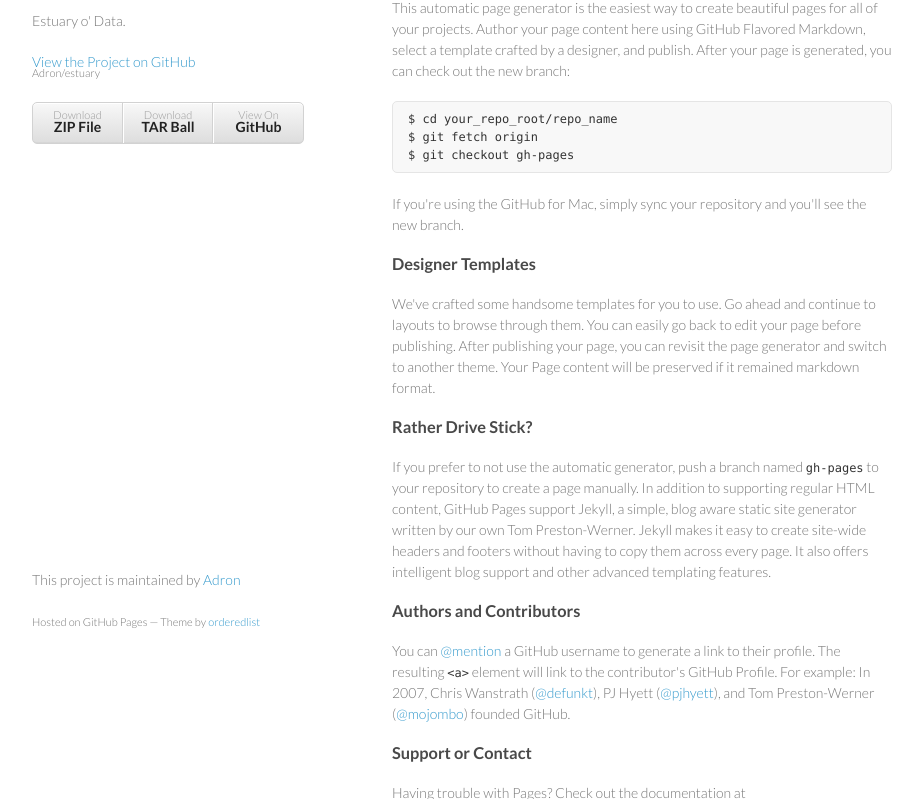
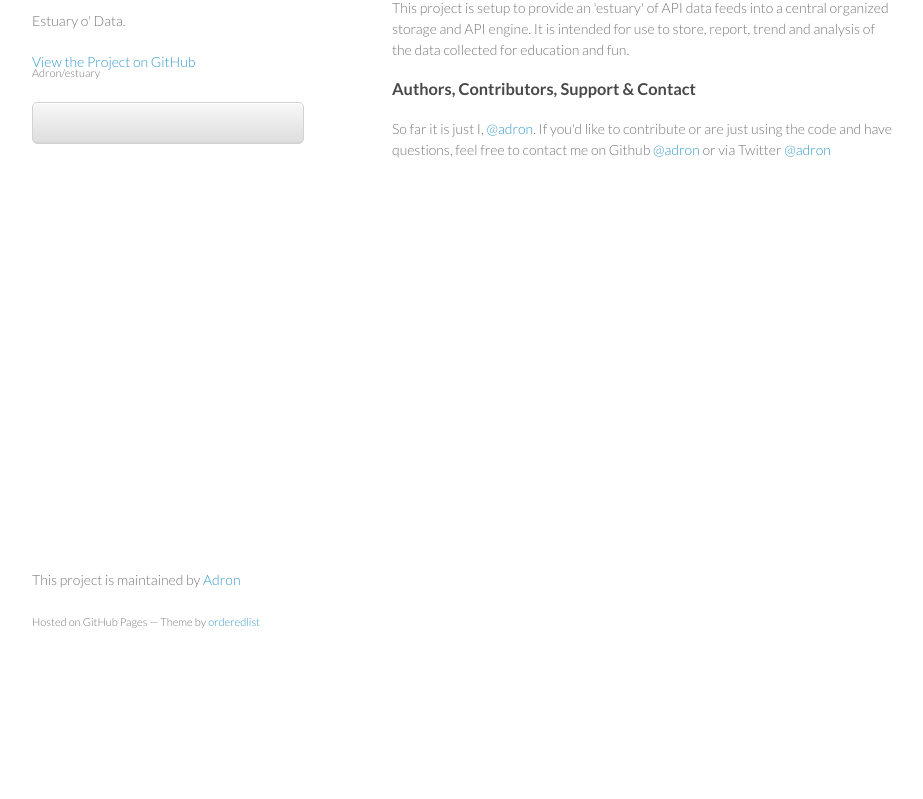
Before and after one commit to basho/estuary, a plain HTML site: page index.html in a window 1280 px wide. Shown: the part 99-898 px from the top of the page, without its empty margins (178-1101 px from the left). After the commit the page ends 800 px from the top, so only its background shows below. Drawn offline with Linux system fonts and the light colour scheme.

Commit message:
Added content specific to the project and also removed the current zip, tar ball and github links for now.

```diff
--- a/index.html
+++ b/index.html
@@ -22,48 +22,31 @@
 
 
         <ul>
-          <li><a href="https://github.com/Adron/estuary/zipball/master">Download <strong>ZIP File</strong></a></li>
+        <!--   <li><a href="https://github.com/Adron/estuary/zipball/master">Download <strong>ZIP File</strong></a></li>
           <li><a href="https://github.com/Adron/estuary/tarball/master">Download <strong>TAR Ball</strong></a></li>
-          <li><a href="https://github.com/Adron/estuary">View On <strong>GitHub</strong></a></li>
+          <li><a href="https://github.com/Adron/estuary">View On <strong>GitHub</strong></a></li> -->
         </ul>
       </header>
       <section>
         <h3>
-<a name="welcome-to-github-pages" class="anchor" href="#welcome-to-github-pages"><span class="octicon octicon-link"></span></a>Welcome to GitHub Pages.</h3>
+<a name="welcome-to-github-pages" class="anchor" href="#welcome"><span class="octicon octicon-link"></span></a>Welcome to the Estuary Project.</h3>
 
-<p>This automatic page generator is the easiest way to create beautiful pages for all of your projects. Author your page content here using GitHub Flavored Markdown, select a template crafted by a designer, and publish. After your page is generated, you can check out the new branch:</p>
-
-<pre><code>$ cd your_repo_root/repo_name
-$ git fetch origin
-$ git checkout gh-pages
-</code></pre>
-
-<p>If you're using the GitHub for Mac, simply sync your repository and you'll see the new branch.</p>
+<p>This project is setup to provide an 'estuary' of API data feeds into a central organized storage and API engine. It is intended for use to store, report, trend and analysis of the data collected for education and fun.</p>
 
 <h3>
-<a name="designer-templates" class="anchor" href="#designer-templates"><span class="octicon octicon-link"></span></a>Designer Templates</h3>
+<a name="authors-and-contributors" class="anchor" href="#authors-and-contributors"><span class="octicon octicon-link"></span></a>Authors, Contributors, Support & Contact</h3>
 
-<p>We've crafted some handsome templates for you to use. Go ahead and continue to layouts to browse through them. You can easily go back to edit your page before publishing. After publishing your page, you can revisit the page generator and switch to another theme. Your Page content will be preserved if it remained markdown format.</p>
+So far it is just I, <a href="https://github.com/Adron" class="user-mention">@adron</a>. If you'd like to contribute or are just using the code and have questions, feel free to contact me on Github <a href="https://github.com/Adron" class="user-mention">@adron</a> or via Twitter <a href="https://twitter.com/Adron" class="user-mention">@adron</a> </p>
 
-<h3>
-<a name="rather-drive-stick" class="anchor" href="#rather-drive-stick"><span class="octicon octicon-link"></span></a>Rather Drive Stick?</h3>
+      </section>
 
-<p>If you prefer to not use the automatic generator, push a branch named <code>gh-pages</code> to your repository to create a page manually. In addition to supporting regular HTML content, GitHub Pages support Jekyll, a simple, blog aware static site generator written by our own Tom Preston-Werner. Jekyll makes it easy to create site-wide headers and footers without having to copy them across every page. It also offers intelligent blog support and other advanced templating features.</p>
 
-<h3>
-<a name="authors-and-contributors" class="anchor" href="#authors-and-contributors"><span class="octicon octicon-link"></span></a>Authors and Contributors</h3>
-
-<p>You can <a href="https://github.com/blog/821" class="user-mention">@mention</a> a GitHub username to generate a link to their profile. The resulting <code>&lt;a&gt;</code> element will link to the contributor's GitHub Profile. For example: In 2007, Chris Wanstrath (<a href="https://github.com/defunkt" class="user-mention">@defunkt</a>), PJ Hyett (<a href="https://github.com/pjhyett" class="user-mention">@pjhyett</a>), and Tom Preston-Werner (<a href="https://github.com/mojombo" class="user-mention">@mojombo</a>) founded GitHub.</p>
-
-<h3>
-<a name="support-or-contact" class="anchor" href="#support-or-contact"><span class="octicon octicon-link"></span></a>Support or Contact</h3>
-
-<p>Having trouble with Pages? Check out the documentation at <a href="http://help.github.com/pages">http://help.github.com/pages</a> or contact <a href="mailto:support@github.com">support@github.com</a> and we’ll help you sort it out.</p>
-      </section>
       <footer>
         <p>This project is maintained by <a href="https://github.com/Adron">Adron</a></p>
         <p><small>Hosted on GitHub Pages &mdash; Theme by <a href="https://github.com/orderedlist">orderedlist</a></small></p>
       </footer>
+
+
     </div>
     <script src="javascripts/scale.fix.js"></script>
               <script type="text/javascript">
```
